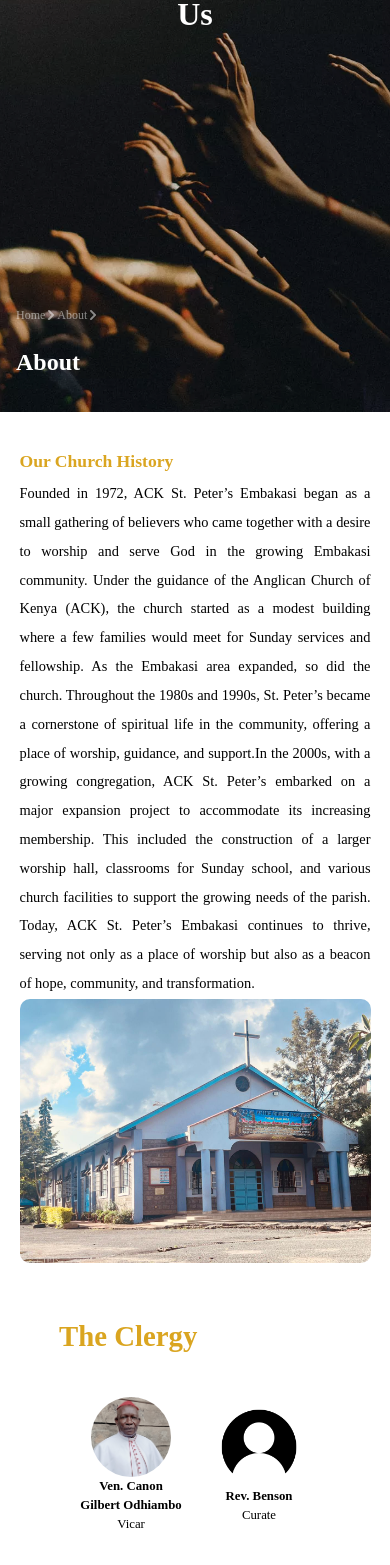
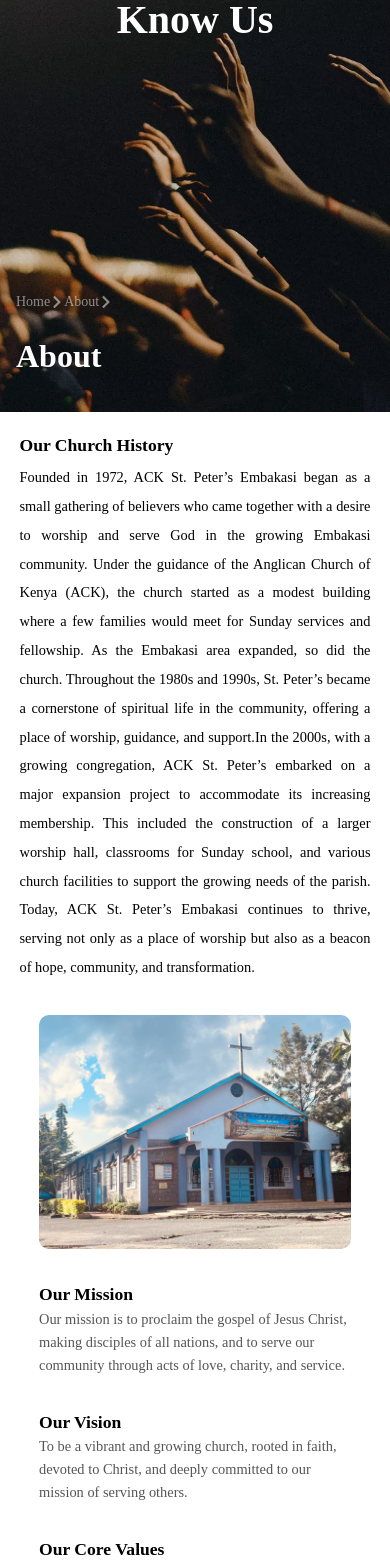
Before and after one commit to P3t3raw/Saints, a React (Create React App) app: page /about-us in a window 390 px wide. Shown: the part 432-1997 px from the top of the page. Built offline with nearby package versions, Linux system fonts and the light colour scheme; the HTML template or start-up script is replaced by a standard one.

Commit message:
committing the about us page

```diff
--- a/src/pages/AboutUs/AboutUs.css
+++ b/src/pages/AboutUs/AboutUs.css
@@ -1,3 +1,71 @@
+/* General Section Styling */
+Reveal h2 {
+  font-size: 2rem;
+  font-weight: bold;
+  color: #333;
+  margin-bottom: 0.5rem;
+}
+
+/* Church Mission, Vision, Core Values, Community Involvement, What We Believe, Testimonies, Membership, FAQs */
+.churchMission,
+.churchVision,
+.churchValues,
+.churchCommunityInvolvement,
+.churchBeliefs,
+.churchTestimonies,
+.churchMembership,
+.churchFAQs {
+  /* background-color: #f9f9f9; */
+  /* border: 1px solid green; */
+  padding: 1rem 0;
+  /* margin-bottom: 1rem; */
+  width: 80vw;
+  margin: auto;
+}
+
+.churchMission p,
+.churchVision p,
+.churchCommunityInvolvement p,
+.churchBeliefs p,
+.churchTestimonies p,
+.churchMembership p {
+  font-size: 1.2rem;
+  line-height: 1.6;
+  color: #555;
+}
+
+.churchValues ul,
+.churchFAQs ul {
+  list-style-type: none;
+  padding: 0;
+}
+
+.churchValues li,
+.churchFAQs li {
+  font-size: 1.1rem;
+  color: #555;
+  margin-bottom: 1rem;
+}
+
+.churchFAQs li strong {
+  font-weight: bold;
+}
+
+/* Testimonies Section */
+.churchTestimonies ul {
+  padding-left: 20px;
+}
+
+.churchTestimonies li {
+  font-style: italic;
+}
+
+/* Membership Section */
+.churchMembership p {
+  font-size: 1.1rem;
+  font-weight: bold;
+}
+
 main {
   display: flex;
   flex-direction: column;
@@ -39,8 +107,8 @@ main {
 .aboutBreadCrumbsWrapper {
   position: absolute;
   z-index: 99;
-  bottom: 2rem; /* stays the same */
-  padding-inline: 6rem; /* stays the same */
+  bottom: 2rem;
+  padding-inline: 6rem;
 }
 
 .aboutContent h1 {
@@ -51,15 +119,15 @@ main {
 }
 
 .aboutBreadCrumbsWrapper h1 {
-  font-size: 2.5rem; /* 40px -> 2.5rem */
+  font-size: 2.5rem;
   font-weight: 700;
   color: white;
 }
 
 .aboutBreadCrumbs {
-  font-size: 1rem; /* 16px -> 1rem */
+  font-size: 1rem;
   font-weight: 400;
-  margin-bottom: 1.25rem; /* 20px -> 1.25rem */
+  margin-bottom: 1.25rem;
   text-transform: capitalize;
   color: rgba(255, 255, 255, 0.5);
 }
@@ -74,9 +142,9 @@ main {
   text-decoration: none;
 }
 
+/* History Section */
 .churchHistory {
   display: block;
-  /* padding: 0.625rem; */
   place-items: center;
   height: auto;
 }
@@ -84,51 +152,47 @@ main {
 .historyContent {
   display: grid;
   grid-template-columns: 1fr 1fr;
-  height: 100vh;
+  /* height: 100vh; */
   width: 80vw;
   box-sizing: border-box;
   gap: 2.5rem;
   margin: auto;
   justify-content: center;
   align-items: center;
-  padding-block: 2rem;
+  padding-block: 1rem;
 }
 
 .Content {
   text-align: justify;
-  /* padding: 1.25rem; 20px -> 1.25rem */
   line-height: 2;
   flex: 1;
   font-size: 1rem;
 }
 
 .contentImage {
-  padding-top: 2rem; /* 100px -> 6.25rem */
+  padding-top: 2rem;
   overflow-x: hidden;
   flex: 1;
 }
+
 .Content p {
   font-size: 1.2rem;
 }
 
 .contentImage img {
-  max-width: 37.5rem; /* 600px -> 37.5rem */
+  max-width: 37.5rem;
   height: auto;
   width: 50vw;
-  border-radius: 0.625rem; /* 10px -> 0.625rem */
+  border-radius: 0.625rem;
 }
 
-.churchHistory h2 {
-  color: goldenrod;
-  font-size: 2rem;
-}
-
+/* Ministry & Administration Section */
 .ministryTeam {
   width: 80vw;
   margin: auto;
   display: block;
-  padding: 1.25rem; /* 20px -> 1.25rem */
-  height: 100vh;
+  padding: 1.25rem;
+  height: auto;
 }
 
 .ministryTeam h2,
@@ -141,123 +205,97 @@ main {
   width: 80vw;
   margin: auto;
   display: block;
-  padding: 1.25rem; /* 20px -> 1.25rem */
-  height: 100vh;
+  padding: 1.25rem;
+  height: auto;
 }
 
-.ministryMembers {
-  margin-inline: 2rem; /* stays the same */
+/* .ministryMembers,
+.administrationMembers {
+  margin-inline: 2rem;
   display: grid;
   grid-template-columns: repeat(3, 1fr);
-  gap: 1.25rem; /* 20px -> 1.25rem */
-  padding: 1.25rem; /* 20px -> 1.25rem */
+  gap: 1.25rem;
+  padding: 1.25rem;
+} */
+
+.ministryMembers,
+.administrationMembers {
+  margin-inline: 2rem;
+  display: grid;
+  grid-template-columns: repeat(3, 1fr);
+  gap: 1.25rem;
+  padding: 1.25rem;
   justify-content: center;
   align-items: center;
   height: 80vh;
 }
 
-.administrationMembers {
-  margin-inline: 2rem;
-  display: grid;
-  grid-template-columns: repeat(3, 1fr);
-  gap: 1.25rem; /* 20px -> 1.25rem */
-  padding: 1.25rem; /* 20px -> 1.25rem */
-}
-
-.singleClergy {
-  display: grid;
-  justify-content: center;
-  align-items: center;
-}
-
+.singleClergy,
 .singleAdmin {
   display: grid;
   justify-content: center;
   align-items: center;
 }
 
-.singleClergyContent {
+.singleClergyContent,
+.singleAdminContent {
   display: grid;
   text-align: center;
 }
 
-.singleAdminContent {
-  display: grid;
-}
-
+.singleClergy img,
 .singleAdmin img {
-  height: 12.5rem; /* 200px -> 12.5rem */
-  width: 12.5rem; /* 200px -> 12.5rem */
+  height: 10rem;
+  width: 10rem;
   border-radius: 50%;
   object-fit: cover;
   object-position: top;
 }
 
-.singleClergy img {
-  height: 12.5rem; /* 200px -> 12.5rem */
-  width: 12.5rem; /* 200px -> 12.5rem */
-  border-radius: 50%;
-  object-fit: cover;
-  object-position: top;
-}
 @media screen and (max-width: 1024px) {
-  /* Reduce padding for better fit on smaller screens */
   .aboutBreadCrumbsWrapper {
     padding-inline: 4rem;
   }
 
-  /* Stack grid layout to a single column for history content */
   .historyContent {
     display: flex;
     flex-direction: column;
     height: auto;
     width: 90vw;
-    /* border: 1px black solid; */
     margin: 0 auto;
   }
 
-  /* Adjust font sizes for readability */
   .aboutContent h1 {
-    font-size: 2.5rem; /* Reduce h1 font size */
+    font-size: 2.5rem;
   }
 
   .aboutBreadCrumbsWrapper h1 {
-    font-size: 2rem; /* Adjust breadcrumb heading size */
+    font-size: 2rem;
   }
 
   .aboutBreadCrumbs {
-    font-size: 0.875rem; /* 14px for breadcrumb text */
+    font-size: 0.875rem;
   }
 
   .contentImage img {
-    width: 80vw; /* Make image width flexible */
-    max-width: 45rem; /* Maximum width of 480px */
-  }
-  .contentImage {
-    padding-top: 0;
-  }
-  /* Adjust padding for sections */
-  .churchHistory,
-  .ministryTeam,
-  .churchAdministration {
-    /* padding: 2rem; */
-    height: auto; /* Let content define height */
+    width: 80vw;
+    max-width: 45rem;
   }
 
-  /* Stack members in a single column */
   .ministryMembers,
   .administrationMembers {
     grid-template-columns: repeat(2, 1fr);
-    gap: 1.25rem; /* Adjust gap */
+    gap: 1rem;
     margin-inline: 0;
     height: auto;
   }
 
   .singleClergy img,
   .singleAdmin img {
-    width: 10rem; /* Reduce image size */
-    height: 10rem;
+    width: 8rem;
+    height: 8rem;
   }
+
   .singleAdmin,
   .singleClergy {
     display: flex;
@@ -267,83 +305,59 @@ main {
 }
 
 @media screen and (max-width: 768px) {
-  /* Further reduce padding for even smaller screens */
   .aboutBreadCrumbsWrapper {
     padding-inline: 1rem;
   }
+
   .churchHistory {
     width: 100%;
   }
-  .contentImage {
-    padding-top: 0;
-  }
-  /* Adjust grid to stack vertically on small screens */
+
   .historyContent {
     height: auto;
-    /* border: red solid 1px; */
     display: flex;
     flex-direction: column;
     gap: 0.1rem;
   }
-  .Content p {
+
+  .Content p,
+  .churchMission p,
+  .churchVision p,
+  .churchValues li,
+  .churchFAQs li,
+  .churchCommunityInvolvement p,
+  .churchBeliefs p,
+  .churchTestimonies p,
+  .churchMembership p,
+  .ministryMembers,
+  .administrationMembers {
     font-size: 0.9rem;
   }
-  .Content h2 {
+
+  .Content h2,
+  .churchMission h2,
+  .churchVision h2,
+  .churchValues h2,
+  .churchFAQs h2,
+  .churchCommunityInvolvement h2,
+  .churchBeliefs h2,
+  .churchTestimonies h2,
+  .churchMembership h2,
+  .ministryMembers h2,
+  .administrationMembers h2 {
     font-size: 1.1rem;
   }
+
   .Content h3 {
-    font-size: 1rem;
-  }
-  /* Adjust font sizes even smaller */
-  .aboutContent h1 {
-    font-size: 2rem; /* Smaller h1 size */
-  }
-
-  .aboutBreadCrumbsWrapper h1 {
-    font-size: 1.5rem; /* Adjust breadcrumb heading */
-  }
-
-  .aboutBreadCrumbs {
-    font-size: 0.75rem; /* Make breadcrumb text smaller */
+    font-size: 1.1rem;
   }
 
   .contentImage img {
-    width: 90vw; /* Further reduce image width */
-    max-width: 36rem; /* Maximum width of 400px */
+    max-width: 80vw;
   }
-
-  /* Stack members in a single column with tighter spacing */
-  .ministryMembers,
-  .administrationMembers {
-    display: grid;
-    grid-template-columns: repeat(2, 1fr);
-    gap: 1.5rem;
-    margin-inline: 0;
-    font-size: 0.8rem;
-    /* justify-items: center; */
-  }
-  .singleAdmin,
-  .singleClergy {
-    display: flex;
-    flex-direction: column;
-    align-items: center;
-    height: 11rem;
-    /* border: 1px black solid; */
-    padding-block: 1rem;
-  }
-
   .singleClergy img,
   .singleAdmin img {
-    width: 5rem; /* Reduce image size */
-    height: 5rem;
-  }
-
-  /* Adjust section padding */
-  .churchHistory,
-  .ministryTeam,
-  .churchAdministration {
-    /* padding: 0.5rem; */
-    height: auto;
-    /* border: 1px black solid; */
+    width: 6rem;
+    height: 6rem;
   }
 }
--- a/src/pages/AboutUs/AboutUs.jsx
+++ b/src/pages/AboutUs/AboutUs.jsx
@@ -7,7 +7,7 @@ import vicarImage from "../../assets/Ven.jpg";
 import profileImage from "../../assets/profileIcon.png";
 import churchImage from "../../assets/church1.jpg";
 
-function aboutUs() {
+function AboutUs() {
   const clergies = [
     {
       id: 1,
@@ -40,6 +40,7 @@ function aboutUs() {
       name: "Tabitha",
     },
   ];
+
   const admins = [
     {
       id: 1,
@@ -92,11 +93,11 @@ function aboutUs() {
           <h1>About</h1>
         </div>
       </div>
+
       <Reveal>
         <div className="churchHistory">
           <div className="historyContent">
             <div className="Content">
-              {/* <div className="aboutOverlay"></div> */}
               <h2>Our Church History</h2>
               <p>
                 Founded in 1972, ACK St. Peter’s Embakasi began as a small
@@ -123,6 +124,137 @@ function aboutUs() {
           </div>
         </div>
       </Reveal>
+
+      {/* Church Mission Section */}
+      <Reveal>
+        <div className="churchMission">
+          <h2>Our Mission</h2>
+          <p>
+            Our mission is to proclaim the gospel of Jesus Christ, making
+            disciples of all nations, and to serve our community through acts of
+            love, charity, and service.
+          </p>
+        </div>
+      </Reveal>
+
+      {/* Church Vision Section */}
+      <Reveal>
+        <div className="churchVision">
+          <h2>Our Vision</h2>
+          <p>
+            To be a vibrant and growing church, rooted in faith, devoted to
+            Christ, and deeply committed to our mission of serving others.
+          </p>
+        </div>
+      </Reveal>
+
+      {/* Core Values Section */}
+      <Reveal>
+        <div className="churchValues">
+          <h2>Our Core Values</h2>
+          <ul>
+            <li>Faith: Trusting in God’s plan for us</li>
+            <li>Community: Building relationships that reflect God's love</li>
+            <li>Service: Serving others in our church and community</li>
+            <li>Compassion: Caring for the needs of the vulnerable</li>
+          </ul>
+        </div>
+      </Reveal>
+
+      {/* Community Involvement Section */}
+      <Reveal>
+        <div className="churchCommunityInvolvement">
+          <h2>Community Involvement</h2>
+          <p>
+            We are deeply committed to the well-being of our community. Our
+            church members actively participate in community development
+            projects, outreach programs, and various local initiatives aimed at
+            helping those in need.
+          </p>
+        </div>
+      </Reveal>
+
+      {/* What We Believe Section */}
+      <Reveal>
+        <div className="churchBeliefs">
+          <h2>What We Believe</h2>
+          <p>
+            We believe in the one true God, who exists in three persons: God the
+            Father, God the Son, and God the Holy Spirit. We believe that
+            salvation is through faith in Jesus Christ alone, and that the Bible
+            is the inspired Word of God, the ultimate authority in our lives.
+          </p>
+        </div>
+      </Reveal>
+
+      {/* Testimonies Section */}
+      <Reveal>
+        <div className="churchTestimonies">
+          <h2>Testimonies</h2>
+          <p>
+            We believe in the power of God to transform lives. Here are some
+            inspiring stories from members of our church community who have
+            experienced God's work in their lives:
+          </p>
+          <ul>
+            <li>
+              "I was healed from a long-term illness through prayer and God's
+              grace." – Jane Doe
+            </li>
+            <li>
+              "The Lord provided me with a new job after months of job search."
+              – John Smith
+            </li>
+            <li>
+              "I have found peace and joy in serving others in the church." –
+              Mary Johnson
+            </li>
+          </ul>
+        </div>
+      </Reveal>
+
+      {/* Membership & Joining the Church Section */}
+      <Reveal>
+        <div className="churchMembership">
+          <h2>Membership & Joining the Church</h2>
+          <p>
+            We welcome you to become a member of our church family. If you are
+            interested in joining, you can attend our membership class, where we
+            share more about our church's beliefs, values, and the importance of
+            membership. Contact us for more details!
+          </p>
+        </div>
+      </Reveal>
+
+      {/* FAQs Section */}
+      <Reveal>
+        <div className="churchFAQs">
+          <h2>FAQs</h2>
+          <ul>
+            <li>
+              <strong>Q:</strong> How can I become a member of the church?
+              <br />
+              <strong>A:</strong> Attend our membership class and speak with one
+              of our leaders.
+            </li>
+            <li>
+              <strong>Q:</strong> When are the church services held?
+              <br />
+              <strong>A:</strong> We have services on Sundays at 9:00 AM and
+              Wednesdays at 6:00 PM.
+            </li>
+            <li>
+              <strong>Q:</strong> Can I volunteer to help with church
+              activities?
+              <br />
+              <strong>A:</strong> Yes! We encourage volunteers to get involved
+              in various ministries and outreach programs.
+            </li>
+          </ul>
+        </div>
+      </Reveal>
+
+      {/* Clergy Team Section */}
       <Reveal>
         <div className="ministryTeam">
           <h2>The Clergy</h2>
@@ -141,13 +273,15 @@ function aboutUs() {
           </div>
         </div>
       </Reveal>
+
+      {/* Administrative Staff Section */}
       <Reveal>
         <div className="churchAdministration">
           <h2>Administrative Staff</h2>
           <div className="administrationMembers">
             {admins.map((admin) => (
               <div className="singleAdmin" key={admin.id}>
-                <img src={admin.imgSrc} alt="clergy" />
+                <img src={admin.imgSrc} alt="admin" />
                 <div className="singleClergyContent">
                   <span>
                     <b>{admin.name}</b>
@@ -163,4 +297,4 @@ function aboutUs() {
   );
 }
 
-export default aboutUs;
+export default AboutUs;
```
